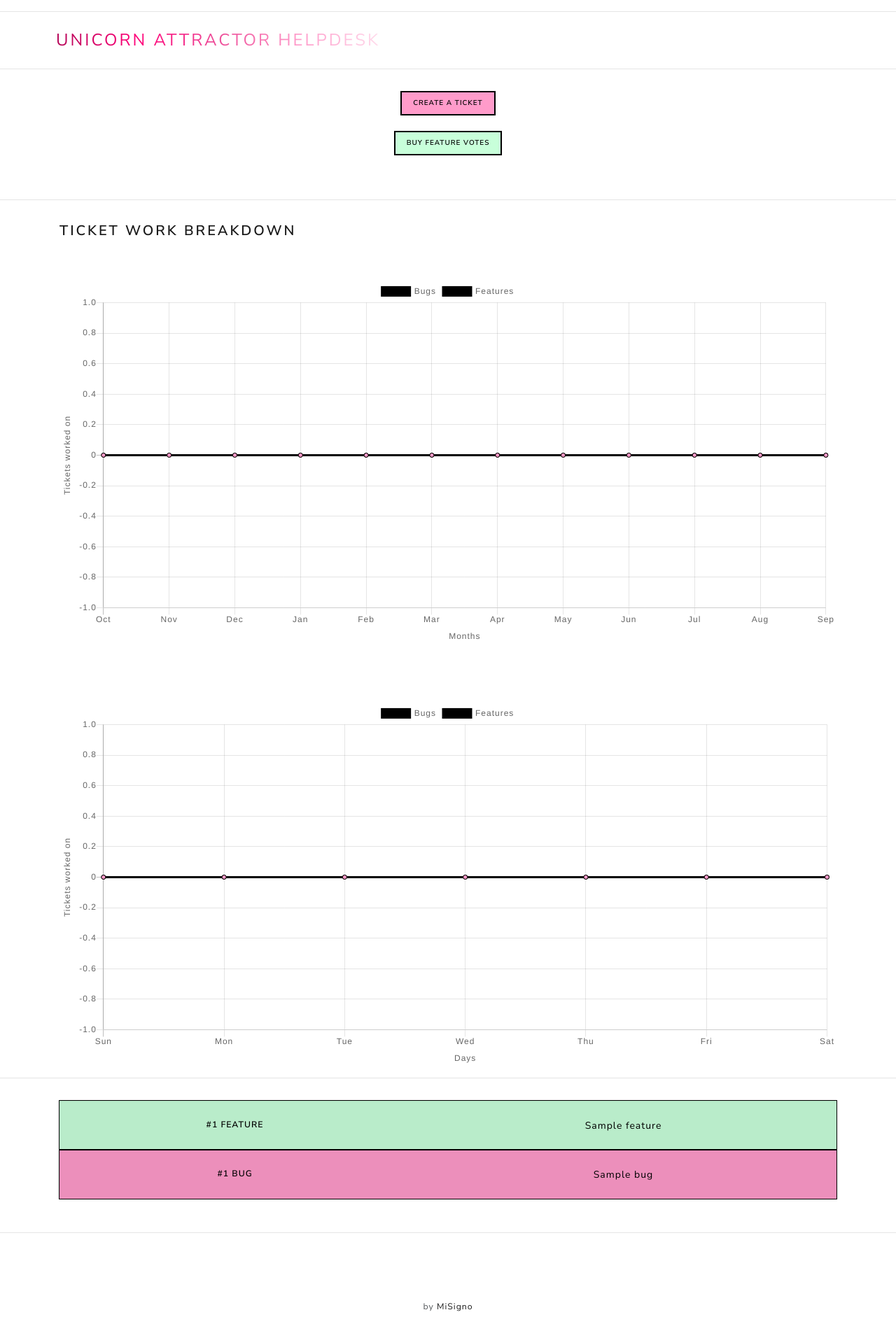
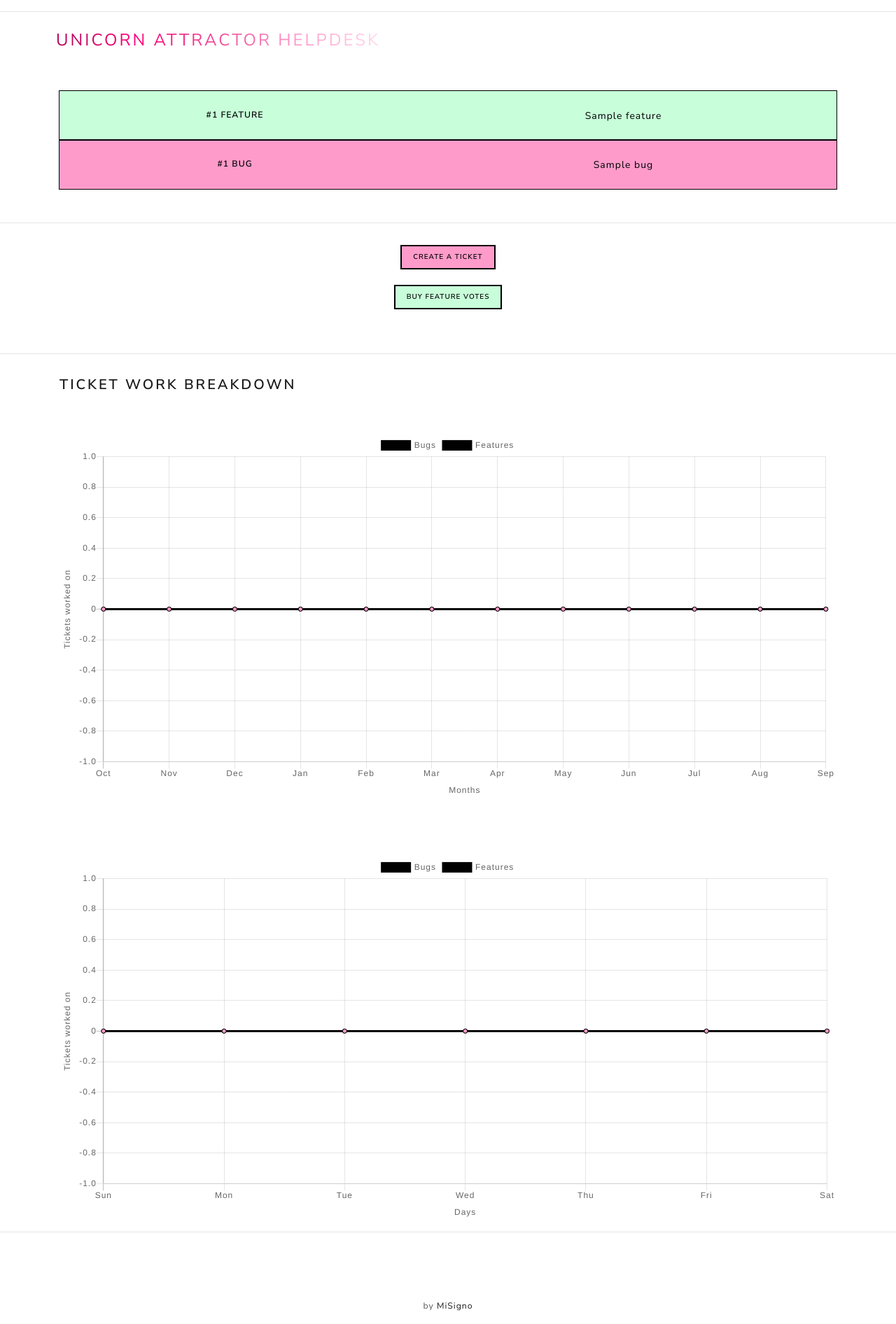
Before and after one commit to Mgsignorelli/unicornticket, a Django app: page / in a window 1280 px wide. Shown: the part 105-1997 px from the top of the page at 70% size. Run offline with Django 3.2, Linux system fonts and the light colour scheme; tables that the repository leaves empty hold one stand-in row (values such as "Sample post"); parts of the project's set-up code (start-up, migrations or seed data) failed here and were passed over; some libraries are stand-ins or nearby versions.

Commit message:
adjusts layout in index

```diff
--- a/tickets/templates/index.html
+++ b/tickets/templates/index.html
@@ -22,6 +22,25 @@
 
 
 {% block content %}
+    <div class="container">
+        <div class="row">
+            <div class="col-sm-12 mt-5 mb-3" align="center">
+                <table class="table">
+                    <tbody>
+                    <tr class="table table-feature" align="center">
+                        <th scope="row">#1 feature</th>
+                        <td><a>{{ mostvoted.feature.title }}</a>
+                        </td>
+                    </tr>
+                    <tr class="table table-bug" align="center">
+                        <th scope="row">#1 bug</th>
+                        <td><a>{{ mostvoted.bug.title }}</a></td>
+                    </tr>
+                    </tbody>
+                </table>
+            </div>
+        </div>
+    </div>
     <hr>
     <div class="container">
         <div class="row">
@@ -58,25 +77,5 @@
         </div>
     </div>
 
-    <hr>
-    <div class="container">
-        <div class="row">
-            <div class="col-sm-12 my-3">
-                <table class="table table-hover">
-                    <tbody>
-                    <tr class="table-active table-feature" align="center">
-                        <th scope="row">#1 feature</th>
-                        <td><a>{{ mostvoted.feature.title }}</a>
-                        </td>
-                    </tr>
-                    <tr class="table-active table-bug" align="center">
-                        <th scope="row">#1 bug</th>
-                        <td><a>{{ mostvoted.bug.title }}</a></td>
-                    </tr>
-                    </tbody>
-                </table>
-            </div>
-        </div>
-    </div>
 
 {% endblock %}
```
Also changed, not shown: static/css/custom.css (+0 -8 lines).
